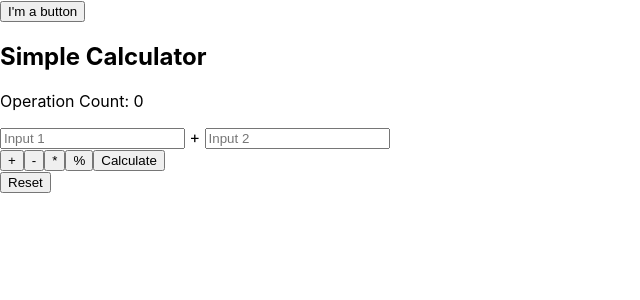
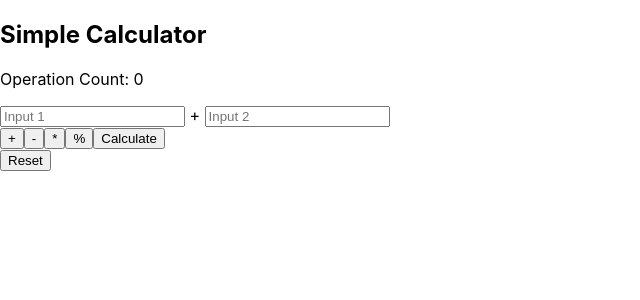
Before and after one commit to charlessinhh/aws-ci-cd-codepipeline-calculator-reactjs, a React (Create React App) app: page / in a window 1280 px wide. Shown: the top 300 px of the page, without its empty margins (0-640 px from the left). Built offline with nearby package versions, Linux system fonts and the light colour scheme.

Commit message:
Update App.js

```diff
--- a/src/App.js
+++ b/src/App.js
@@ -5,7 +5,6 @@ import Input from './Components/Input';
 function App() {
   return (
     <div>
-      <button>I'm a button</button>
       {<Input/>}
     </div>
 
```
